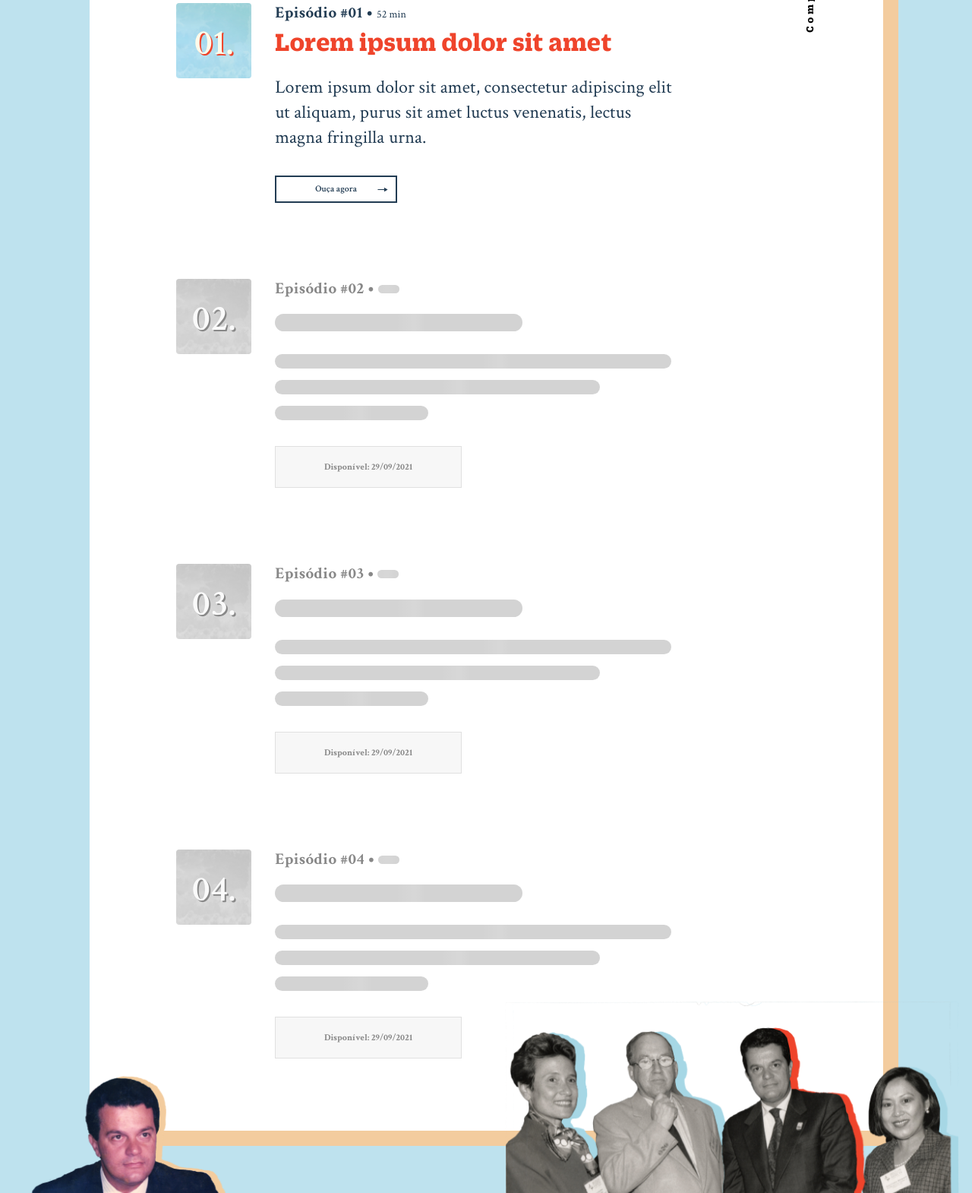
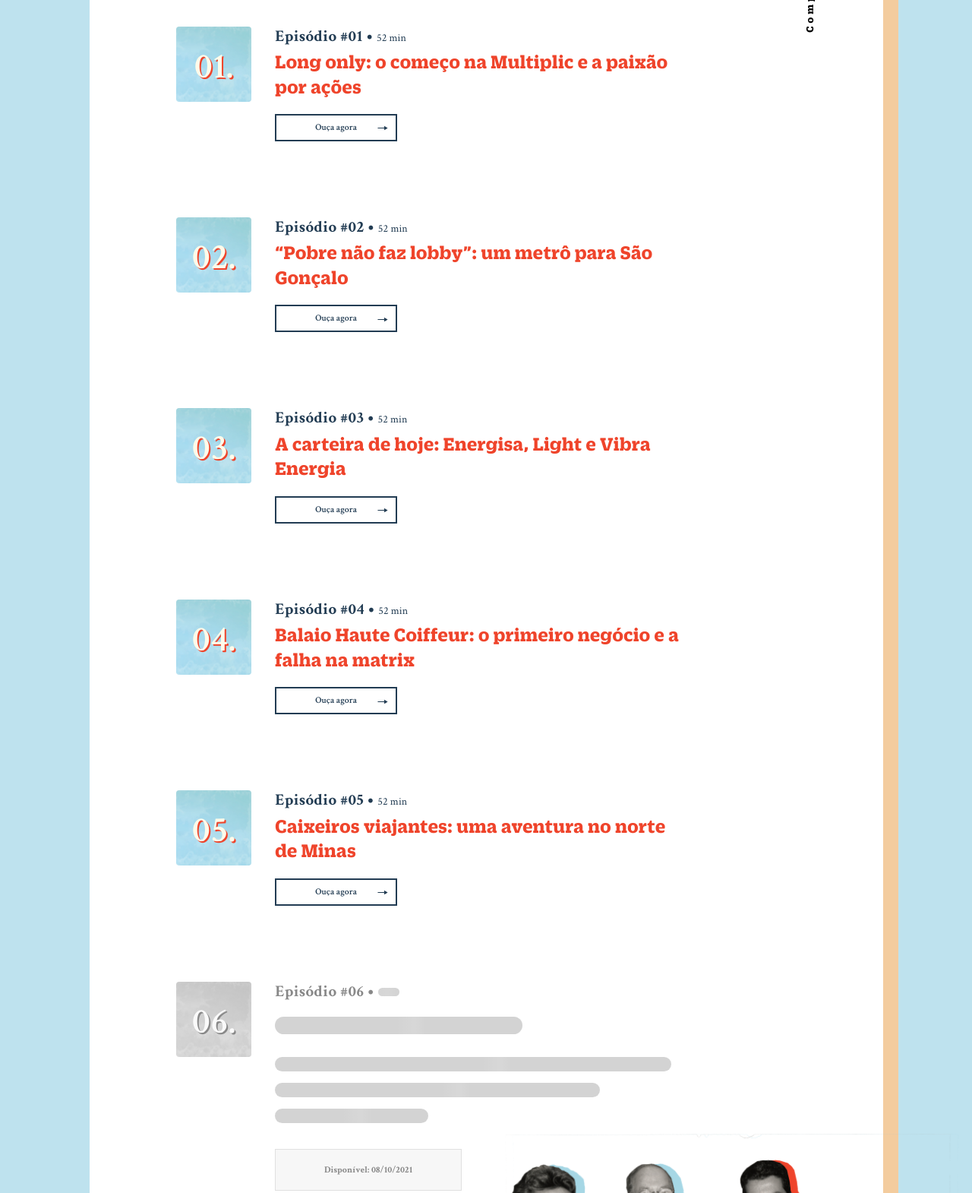
Before and after one commit to filiperitto/boleta-premiada-BJ, a plain HTML site: page index.html in a window 1280 px wide. Shown: the part 1021-2591 px from the top of the page at 76% size. Drawn offline with nearby package versions, Linux system fonts and the light colour scheme; a script that the page names is missing.

Commit message:
Update primeiras revs

```diff
--- a/css/2-components/_content.scss
+++ b/css/2-components/_content.scss
@@ -189,6 +189,7 @@
                         margin: 4px 0 10px;
                         @include respond-to-min(980){
                             font-size: 35px;
+                            font-size: 26px;
                             margin: 4px 0 20px;
                         }
                     }
--- a/index.html
+++ b/index.html
@@ -88,7 +88,11 @@
                     <div class="col85">
                         <article class="intro">
                             <h3>Quem é Ronaldo Cezar Coelho?</h3>
-                            <p>Lorem ipsum dolor sit amet, consectetur adipiscing elit ut aliquam, purus sit amet luctus venenatis, lectus magna fringilla urna, porttitor rhoncus dolor purus non enim praesent elementumipsum dolor sit amet, consectetur adipiscing elit ut aliquam, purus sit amet luctus venenatis.</p>
+                            <p>Ronaldo Cezar Coelho fez sua vida no mercado financeiro e é um dos maiores investidores na Bolsa do Brasil.
+
+                                Foi vendedor de automóveis, auxiliar de pregão, corretor de ações, empresário e banqueiro (sem falar na filantropia e
+
+                                Do Banco Multiplic à vida pública, sua trajetória é uma série de acontecimentos espetaculares, lições sobre a vida e os negócios, e um grande comentário sobre o Brasil.</p>
                         </article>
                         <article class="logo-oferecimento">
                             <div class="wrap">
@@ -106,8 +110,83 @@
                                 </div>
                                 <div class="info">
                                     <span class="episode-label">Episódio #01 • <span class="time">52 min</span></span>
-                                    <h2>Lorem ipsum dolor sit amet</h2>
-                                    <p>Lorem ipsum dolor sit amet, consectetur adipiscing elit ut aliquam, purus sit amet luctus venenatis, lectus magna fringilla urna.</p>
+                                    <h2>Long only: o começo na Multiplic e a paixão por ações</h2>
+                                    <a href="#" class="btn">
+                                        Ouça agora
+                                        <i>
+                                            <svg viewBox="0 0 10 5" fill="none" xmlns="http://www.w3.org/2000/svg">
+                                                <path d="M9.74197 2.35449L6.63982 0.563468L6.63982 4.14552L9.74197 2.35449ZM0.967773 2.66471L6.95004 2.66471L6.95004 2.04428L0.967773 2.04428L0.967773 2.66471Z" fill="#223C53"/>
+                                            </svg>
+                                        </i>
+                                    </a>
+                                </div>
+                            </div>
+                            <div class="podcast-item">
+                                <div class="album">
+                                    <figure>
+                                        <span>02.</span>
+                                    </figure>
+                                </div>
+                                <div class="info">
+                                    <span class="episode-label">Episódio #02 • <span class="time">52 min</span></span>
+                                    <h2>“Pobre não faz lobby”: um metrô para São Gonçalo</h2>
+                                    <a href="#" class="btn">
+                                        Ouça agora
+                                        <i>
+                                            <svg viewBox="0 0 10 5" fill="none" xmlns="http://www.w3.org/2000/svg">
+                                                <path d="M9.74197 2.35449L6.63982 0.563468L6.63982 4.14552L9.74197 2.35449ZM0.967773 2.66471L6.95004 2.66471L6.95004 2.04428L0.967773 2.04428L0.967773 2.66471Z" fill="#223C53"/>
+                                            </svg>
+                                        </i>
+                                    </a>
+                                </div>
+                            </div>
+                            <div class="podcast-item">
+                                <div class="album">
+                                    <figure>
+                                        <span>03.</span>
+                                    </figure>
+                                </div>
+                                <div class="info">
+                                    <span class="episode-label">Episódio #03 • <span class="time">52 min</span></span>
+                                    <h2>A carteira de hoje: Energisa, Light e Vibra Energia</h2>
+                                    <a href="#" class="btn">
+                                        Ouça agora
+                                        <i>
+                                            <svg viewBox="0 0 10 5" fill="none" xmlns="http://www.w3.org/2000/svg">
+                                                <path d="M9.74197 2.35449L6.63982 0.563468L6.63982 4.14552L9.74197 2.35449ZM0.967773 2.66471L6.95004 2.66471L6.95004 2.04428L0.967773 2.04428L0.967773 2.66471Z" fill="#223C53"/>
+                                            </svg>
+                                        </i>
+                                    </a>
+                                </div>
+                            </div>
+                            <div class="podcast-item">
+                                <div class="album">
+                                    <figure>
+                                        <span>04.</span>
+                                    </figure>
+                                </div>
+                                <div class="info">
+                                    <span class="episode-label">Episódio #04 • <span class="time">52 min</span></span>
+                                    <h2>Balaio Haute Coiffeur: o primeiro negócio e a falha na matrix</h2>
+                                    <a href="#" class="btn">
+                                        Ouça agora
+                                        <i>
+                                            <svg viewBox="0 0 10 5" fill="none" xmlns="http://www.w3.org/2000/svg">
+                                                <path d="M9.74197 2.35449L6.63982 0.563468L6.63982 4.14552L9.74197 2.35449ZM0.967773 2.66471L6.95004 2.66471L6.95004 2.04428L0.967773 2.04428L0.967773 2.66471Z" fill="#223C53"/>
+                                            </svg>
+                                        </i>
+                                    </a>
+                                </div>
+                            </div>
+                            <div class="podcast-item">
+                                <div class="album">
+                                    <figure>
+                                        <span>05.</span>
+                                    </figure>
+                                </div>
+                                <div class="info">
+                                    <span class="episode-label">Episódio #05 • <span class="time">52 min</span></span>
+                                    <h2>Caixeiros viajantes: uma aventura no norte de Minas</h2>
                                     <a href="#" class="btn">
                                         Ouça agora
                                         <i>
@@ -121,52 +200,18 @@
                             <div class="podcast-item disabled">
                                 <div class="album">
                                     <figure>
-                                        <span>02.</span>
+                                        <span>06.</span>
                                     </figure>
                                 </div>
                                 <div class="info">
-                                    <span class="episode-label">Episódio #02 • <span class="time"></span></span>
+                                    <span class="episode-label">Episódio #06 • <span class="time"></span></span>
                                     <h2></h2>
                                     <p>
                                         <span></span>
                                         <span></span>
                                         <span></span>
                                     </p>
-                                    <div class="date">Disponível: 29/09/2021</div>
-                                </div>
-                            </div>
-                            <div class="podcast-item disabled">
-                                <div class="album">
-                                    <figure>
-                                        <span>03.</span>
-                                    </figure>
-                                </div>
-                                <div class="info">
-                                    <span class="episode-label">Episódio #03 • <span class="time"></span></span>
-                                    <h2></h2>
-                                    <p>
-                                        <span></span>
-                                        <span></span>
-                                        <span></span>
-                                    </p>
-                                    <div class="date">Disponível: 29/09/2021</div>
-                                </div>
-                            </div>
-                            <div class="podcast-item disabled">
-                                <div class="album">
-                                    <figure>
-                                        <span>04.</span>
-                                    </figure>
-                                </div>
-                                <div class="info">
-                                    <span class="episode-label">Episódio #04 • <span class="time"></span></span>
-                                    <h2></h2>
-                                    <p>
-                                        <span></span>
-                                        <span></span>
-                                        <span></span>
-                                    </p>
-                                    <div class="date">Disponível: 29/09/2021</div>
+                                    <div class="date">Disponível: 08/10/2021</div>
                                 </div>
                             </div>
                         </article>
```
Also changed, not shown: css/style.css, 1 other file.
